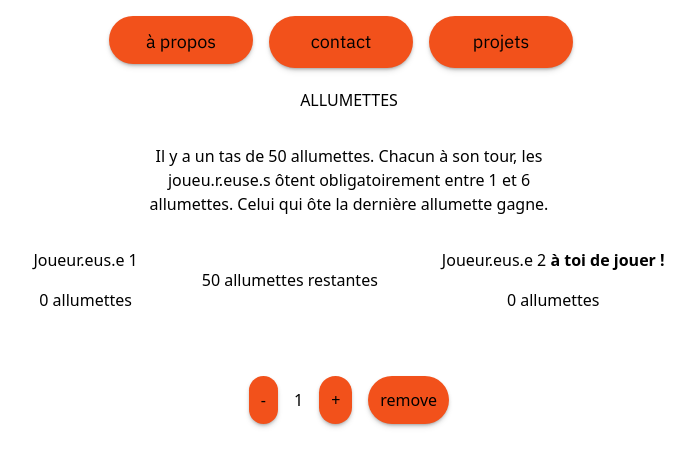
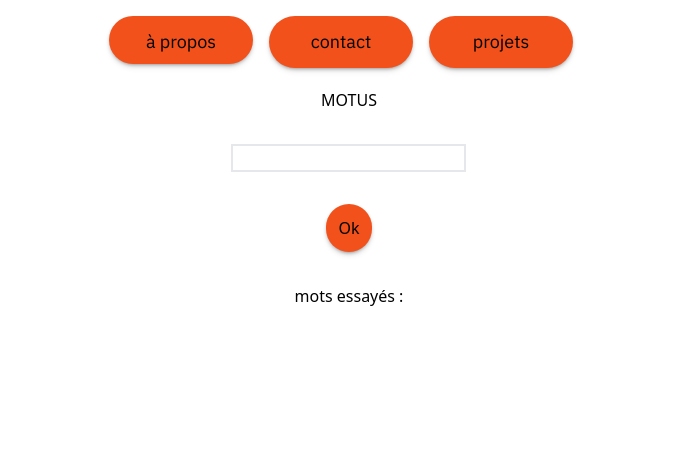
Before and after one commit to NolwenMaj/PortfolioTer, a Next.js app in the folder my-project/: page /games in a window 1280 px wide. Shown: the top 466 px of the page, without its empty margins (291-986 px from the left). Built offline with nearby package versions, Linux system fonts and the light colour scheme.

Commit message:
début motus

```diff
--- /dev/null
+++ b/my-project/src/components/Motus.js
@@ -0,0 +1,156 @@
+import { useState, useEffect } from "react";
+
+/*
+1.stocker essais -> comment ajouter dans un tableau avec useState ?
+2. decouper en lettres x
+3.comparer mais dans quel ordre ?!
+4.condition de gagne
+5.mot aléatoires
+6. compter le nombre d'essais
+*/
+
+export default function Motus() {
+  const [wordToGuess, setWordToGuess] = useState("dictionnaire");
+  const [wordsTried, setWordsTried] = useState([]);
+  const [wellPlaced, setWellPlaced] = useState([]);
+  const [missPlaced, setMissPlaced] = useState([]);
+  const [notInWord, setNotInWord] = useState([]);
+  const [tries, setTries] = useState({
+    wordTried: "",
+    charNotInWord: "",
+    charMissPlaced: "",
+    charPlaced: "",
+  });
+
+  useEffect(() => {
+    checkMatch();
+  }, [tries.wordTried]);
+
+  const btnClicked = () => {
+    setTries((previousState) => {
+      return {
+        ...previousState,
+        wordTried: document.getElementById("word").value,
+      };
+    });
+  };
+
+  const addWordsTried = () => {
+    setWordsTried();
+  };
+
+  const checkMatch = () => {
+    addWordsTried();
+    if (tries.wordTried === wordToGuess) {
+      console.log(" C'est gagné !");
+    } else {
+      let charsToGuess = wordToGuess.split("");
+      let charsTried = tries.wordTried.split("");
+      let charNotInWord = [];
+      let charMissPlaced = [];
+      let charPlaced = [];
+      for (let i = 0; i < charsToGuess.length; i++) {
+        if (charsToGuess[i] === charsTried[i]) charPlaced += charsToGuess[i];
+      }
+    }
+    console.log(tries);
+  };
+
+  /*   setTries((previousState) => {
+    return {
+      ...previousState,
+      charPlaced: tries.charPlaced + charsTried[i],
+    };
+  }); */
+
+  /* for (const char of charsTried) {
+      if (charsToGuess.includes(char) == false && charsToGuess.length >= 1) {
+        setTries((previousState) => {
+          return {
+            ...previousState,
+            charNotInWord: tries.charNotInWord + char,
+          };
+        });
+      }
+    }
+    for (let i = 0; i < arrayBase.length; i++) {
+      if (arrayBase[i] == arrayWord[i]) {
+        wellPlaced.push(arrayWord[i]);
+      } else {
+        missplaced.push(arrayWord[i]);
+      }
+    } */
+
+  /* function tryWord(word, wordToGuess) {} */
+  // empecher entrée nulle
+  /* 	if (word === base) {
+		return true
+  } else { */
+
+  /*
+
+    return {
+      wellPlaced: wellPlaced,
+      missplaced: missplaced,
+      notInWord: notInWord,
+    };
+  } */
+
+  /*   function guess() {
+    let result = tryWord(word.toLowerCase(), base);
+    document.getElementById("try").innerText =
+      "Dernier mot essayé : " + word.toLowerCase();
+    document.getElementById("word").value = "";
+    if (result.wellPlaced.length == wordToGuess.length) {
+
+      document.getElementById("well").innerText = "";
+      document.getElementById("miss").innerText = "";
+      document.getElementById("not").innerText = "";
+      document.getElementById("win").innerText =
+        "C'est le bon mot, vous avez gagné !";
+    } else {
+      if (result.wellPlaced != "") {
+        document.getElementById("well").innerText =
+          "Bien placé : " + result.wellPlaced.join(", ");
+      }
+      if (result.missplaced != "") {
+        document.getElementById("miss").innerText =
+          "Mal placé : " + result.missplaced.join(", ");
+      }
+      if (result.notInWord != "") {
+        document.getElementById("not").innerText =
+          "Pas dans le mot : " + result.notInWord.join(", ");
+      }
+    }
+  } */
+
+  return (
+    <section>
+      <div className="flex flex-col items-center mt-12">
+        <div className="flex flex-col w-2/3 text-center items-center space-y-8">
+          <h1>MOTUS</h1>
+          <input
+            type="text"
+            id="word"
+            name="word"
+            minLength="1"
+            size="20"
+            required
+            className="border-2"
+          ></input>
+          <button type="button" onClick={() => btnClicked()}>
+            Ok
+          </button>
+          <p> mots essayés : {tries.wordTried}</p>
+          <div id="infoOnTry">
+            <p id="try"></p>
+            <p id="well"></p>
+            <p id="miss"></p>
+            <p id="not"></p>
+          </div>
+          <p id="win"></p>
+        </div>
+      </div>
+    </section>
+  );
+}
--- a/my-project/src/pages/games.js
+++ b/my-project/src/pages/games.js
@@ -2,11 +2,9 @@ import Head from "next/head";
 import { Inter } from "next/font/google";
 import Header from "@/components/Header";
 import Home from "@/components/Home";
-import Projects from "@/components/Projects";
-import Informations from "@/components/Informations";
 import Navbar from "@/components/Navbar";
-import Contact from "@/components/Contact";
 import Allumettes from "@/components/Allumettes";
+import Motus from "@/components/Motus";
 
 const inter = Inter({ subsets: ["latin"] });
 
@@ -25,7 +23,8 @@ export default function games() {
         />
       </Head>
       <Navbar />
-      <Allumettes />
+      {/* <Allumettes /> */}
+      <Motus />
     </>
   );
 }
```
